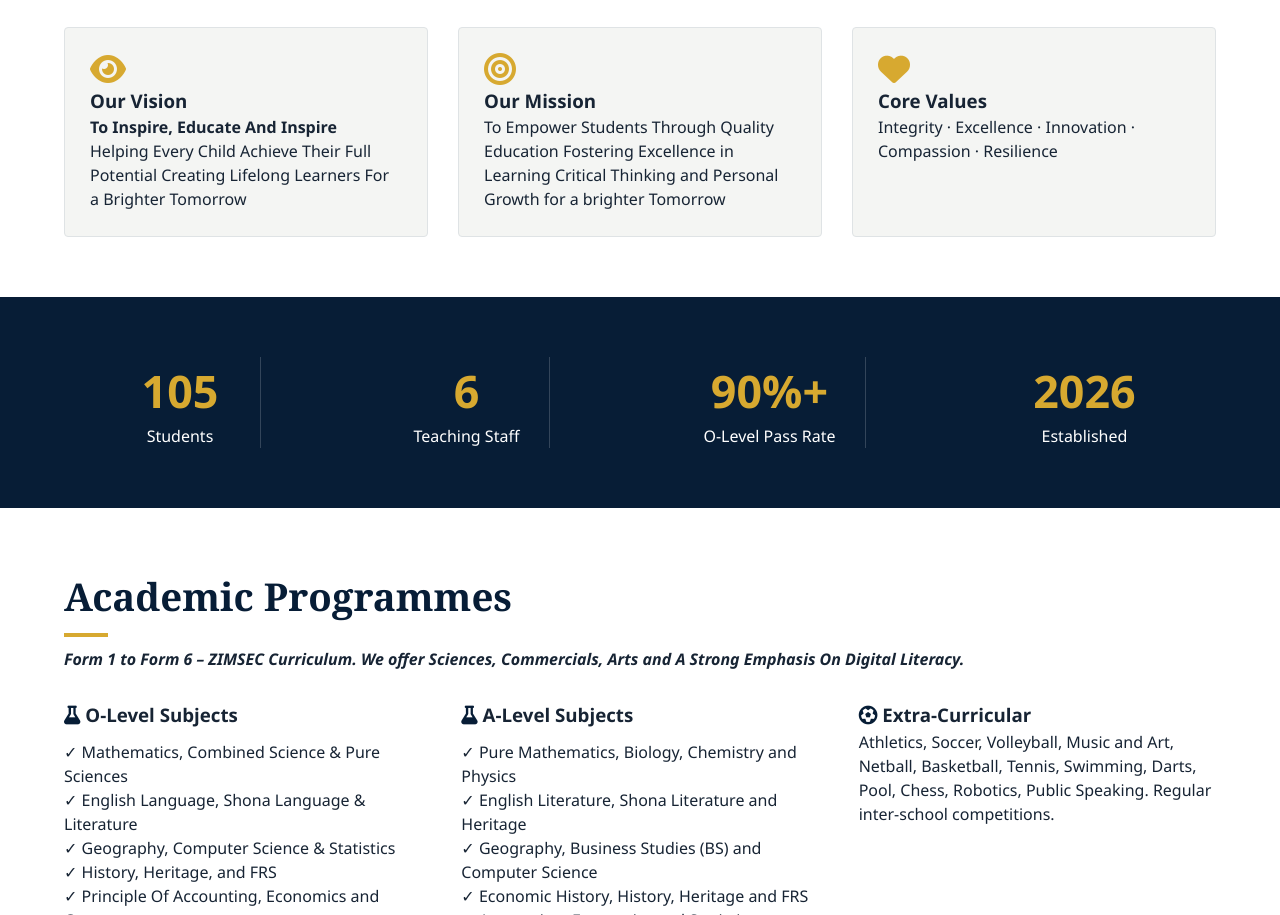
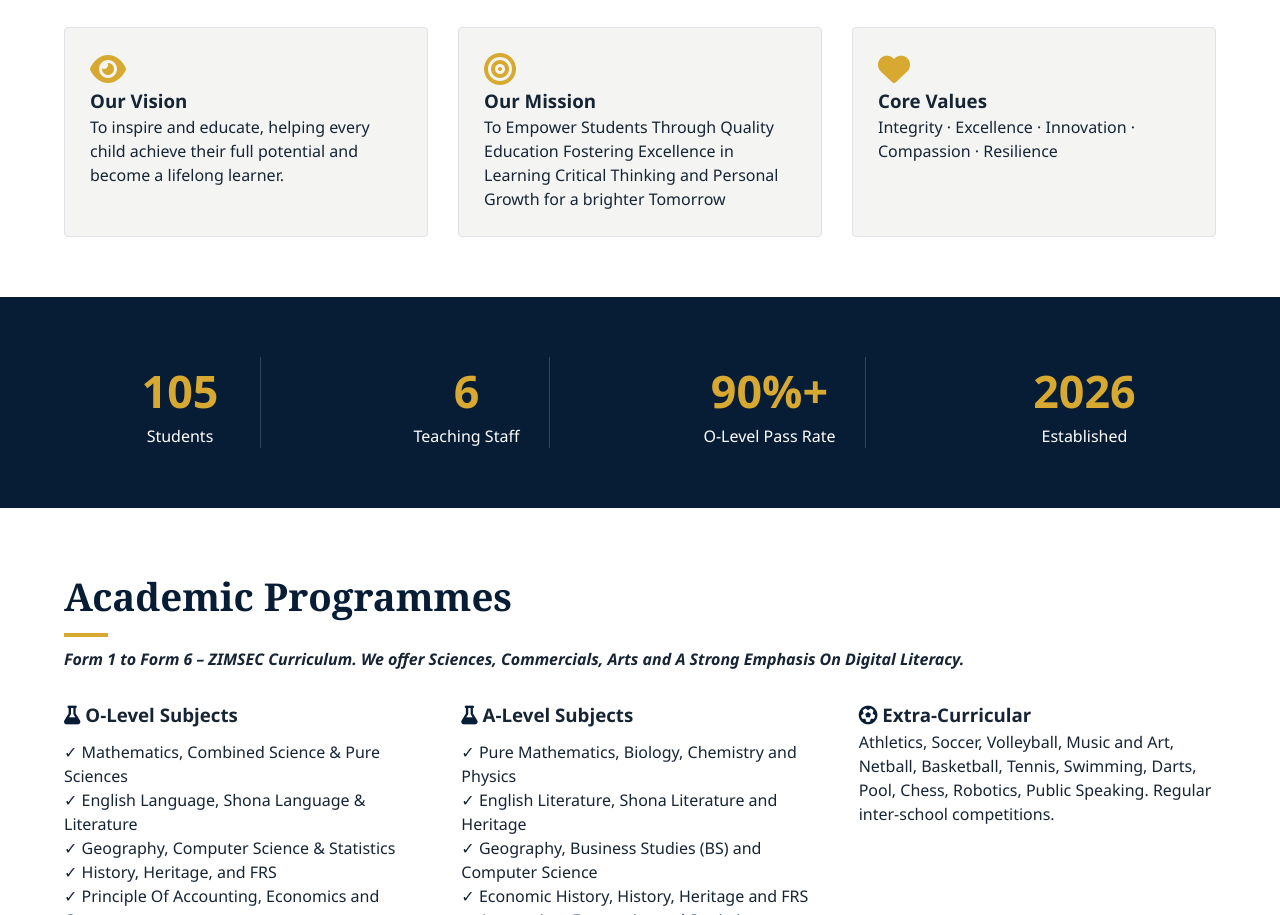
Before and after one commit to TEletron001/ParSam-Learning-Centre, a plain HTML site: page parsam.html in a window 1280 px wide. Shown: the part 984-1899 px from the top of the page. Drawn offline with Linux system fonts and the light colour scheme.

Commit message:
Add files via upload

```diff
--- a/parsam.html
+++ b/parsam.html
@@ -59,7 +59,7 @@
         <div class="card">
           <i class="fas fa-eye" style="color: var(--gold); font-size: 2rem;"></i>
           <h3>Our Vision</h3>
-          <p> <b>To Inspire, Educate And Inspire</b> <br> Helping Every Child Achieve Their Full Potential Creating  Lifelong Learners For a Brighter Tomorrow</p>
+          <p>To inspire and educate, helping every child achieve their full potential and become a lifelong learner.</p>
         </div>
         <div class="card">
           <i class="fas fa-bullseye" style="color: var(--gold); font-size: 2rem;"></i>
```
